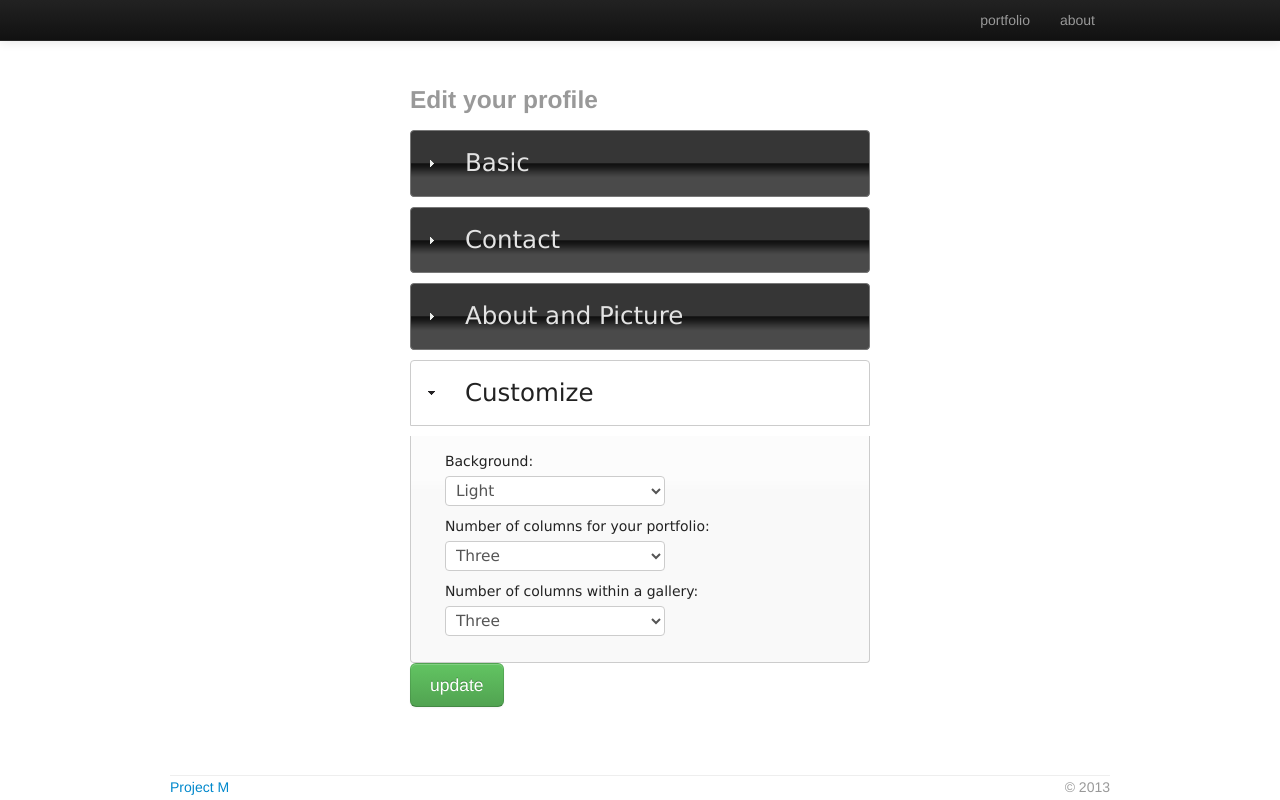
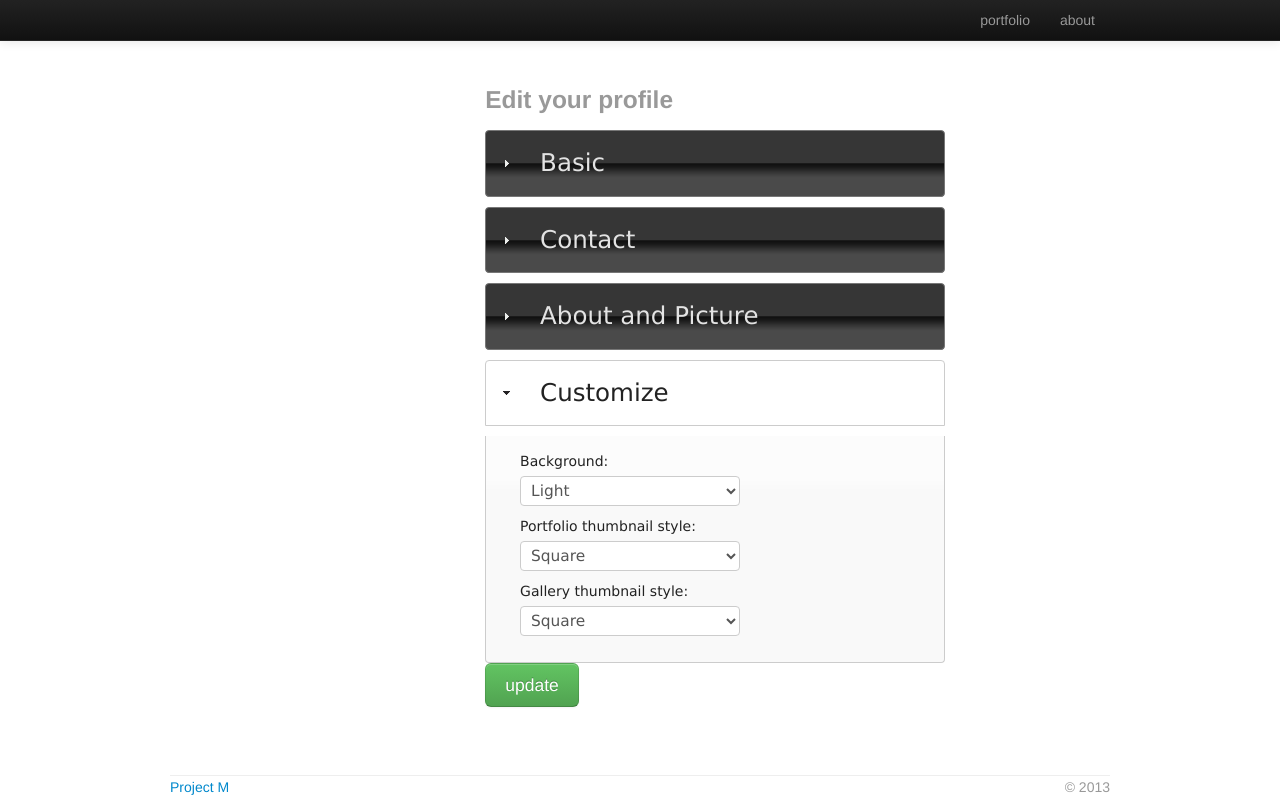
Before and after one commit to jpasko/project_n, a Django app: template templates/portfolios/edit.html in a window 1280 px wide, after a click on "Customize". Run offline with Django 3.2, Linux system fonts and the light colour scheme; the template is opened without the code that fills it: values that come from a table or form of the project are taken from there, others are empty; parts of the project's set-up code (start-up, migrations or seed data) failed here and were passed over; some libraries are stand-ins or nearby versions.

Commit message:
narrow-ize the shizzle

```diff
--- a/accounts/models.py
+++ b/accounts/models.py
@@ -48,21 +48,21 @@ class UserProfile(models.Model):
                              default='L')
 
     COLUMNS = (
-        (1, 'One'),
-        (3, 'Three'),
+        (3, 'Square'),
+        (1, 'Wide'),
     )
-    portfolio_columns = models.IntegerField(verbose_name='Number of columns for your portfolio',
+    portfolio_columns = models.IntegerField(verbose_name='Portfolio thumbnail style',
                                             choices=COLUMNS,
                                             default=3)
 
-    gallery_columns = models.IntegerField(verbose_name='Number of columns within a gallery',
+    gallery_columns = models.IntegerField(verbose_name='Gallery thumbnail style',
                                           choices=COLUMNS,
                                           default=3)
 
     website = models.URLField(max_length=200, blank=True)
 
-    picture = ProcessedImageField([ResizeToFit(width=400,
-                                               height=400,
+    picture = ProcessedImageField([ResizeToFit(width=200,
+                                               height=250,
                                                upscale=False)],
                                   upload_to=upload_to,
                                   blank=True,
--- a/templates/portfolio_base.html
+++ b/templates/portfolio_base.html
@@ -102,9 +102,11 @@
       </div>
     </div>
 
-    <div class="container" style="padding-top: 60px">
+    <div class="container" style="padding-top: 60px; padding-bottom: 10px;">
+      <div style="width: 84%; margin: 0 auto">
       <h1>{% block header %}{% endblock %}</h1>
       {% block content %}{% endblock %}
+      </div>
     </div> <!-- /container -->
 
     <div class="push"></div>
--- a/templates/portfolios/edit.html
+++ b/templates/portfolios/edit.html
@@ -65,10 +65,10 @@ $(function() {
 	<label for="id_style">Background:</label>
 	{{ form.style }}
 	{{ form.portfolio_columns.errors }}
-	<label for="id_columns">Number of columns for your portfolio:</label>
+	<label for="id_columns">Portfolio thumbnail style:</label>
 	{{ form.portfolio_columns }}
 	{{ form.gallery_columns.errors }}
-	<label for="id_columns">Number of columns within a gallery:</label>
+	<label for="id_columns">Gallery thumbnail style:</label>
 	{{ form.gallery_columns }}
       </div>
     </div>
--- a/templates/portfolios/gallery.html
+++ b/templates/portfolios/gallery.html
@@ -44,7 +44,6 @@
 	  </a>
 	  {% endif %}
 	</div>
-	<p>{{ photo.caption }}</p>
       </li>
       {% endfor %}
     </ul>
--- a/templates/portfolios/portfolio.html
+++ b/templates/portfolios/portfolio.html
@@ -17,9 +17,7 @@
 </div>
 {% endif %}
 <div class="row">
-  <div class="span1">
-  </div>
-  <div class="span10">
+  <div class="span12">
     <ul class="thumbnails" id="sortable">
       {% for gallery in galleries %}
       <li>
@@ -58,7 +56,5 @@
       {% endfor %}
     </ul>
   </div>
-  <div class="span1">
-  </div>
 </div>
 {% endblock %}
```
Also changed, not shown: templates/portfolios/about.html (+8 -8 lines).
